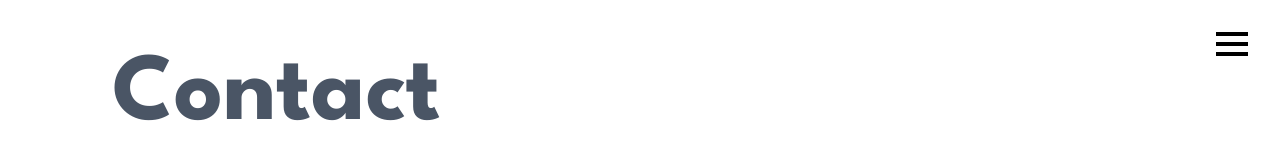
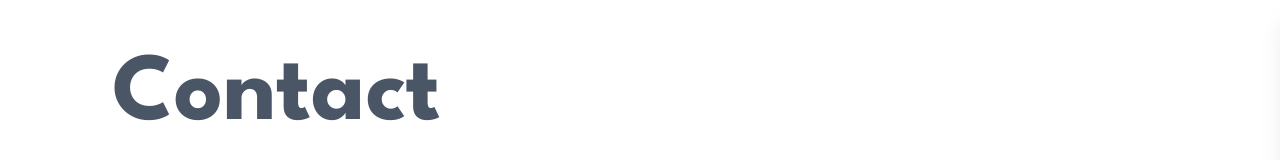
Before and after one commit to Devaki01/Personal-Portfolio, a React (Vite) app: page /contact in a window 1280 px wide. Shown: the top 160 px of the page. Built offline with nearby package versions, Linux system fonts and the light colour scheme.

Commit message:
error fixing

```diff
--- a/src/components/contact.jsx
+++ b/src/components/contact.jsx
@@ -1,5 +1,6 @@
 import '../App.css';
 import { useState } from 'react';
+import Navbar from "./navbar";
 
 const Contact = () => {
   const [formData, setFormData] = useState({
@@ -32,10 +33,8 @@ const Contact = () => {
 
   return (
     <div className="min-h-screen bg-white">
-      <div className="absolute top-0 right-0 p-8">
-        <div className="w-8 h-1 bg-black mb-1.5"></div>
-        <div className="w-8 h-1 bg-black mb-1.5"></div>
-        <div className="w-8 h-1 bg-black"></div>
+      <div>
+        <Navbar />
       </div>
 
       <div className="max-w-6xl mx-auto md:p-12">
--- a/src/components/home.jsx
+++ b/src/components/home.jsx
@@ -6,7 +6,7 @@ import profile from '../assets/profile1.jpeg';
 const Home = () => {
   return (
     <div className="min-h-screen flex flex-col">
-      <div className='flex items-center justify-between px-8 py-4'>
+      <div className='flex items-center bg-black justify-between px-8 py-4'>
         <div>
             <img id="logo" src={logo} alt="Logo" className="h-10" />
         </div>
--- a/src/components/navbar.jsx
+++ b/src/components/navbar.jsx
@@ -14,7 +14,7 @@ const Navbar = () => {
           toggled={open}
           toggle={setOpen}
           size={32}
-          color={open ? '#4F46E5' : '#000000ff'}
+          color={open ? '#4F46E5' : '#ffffffff'}
           duration={0.4}
         />
       </div>
```
